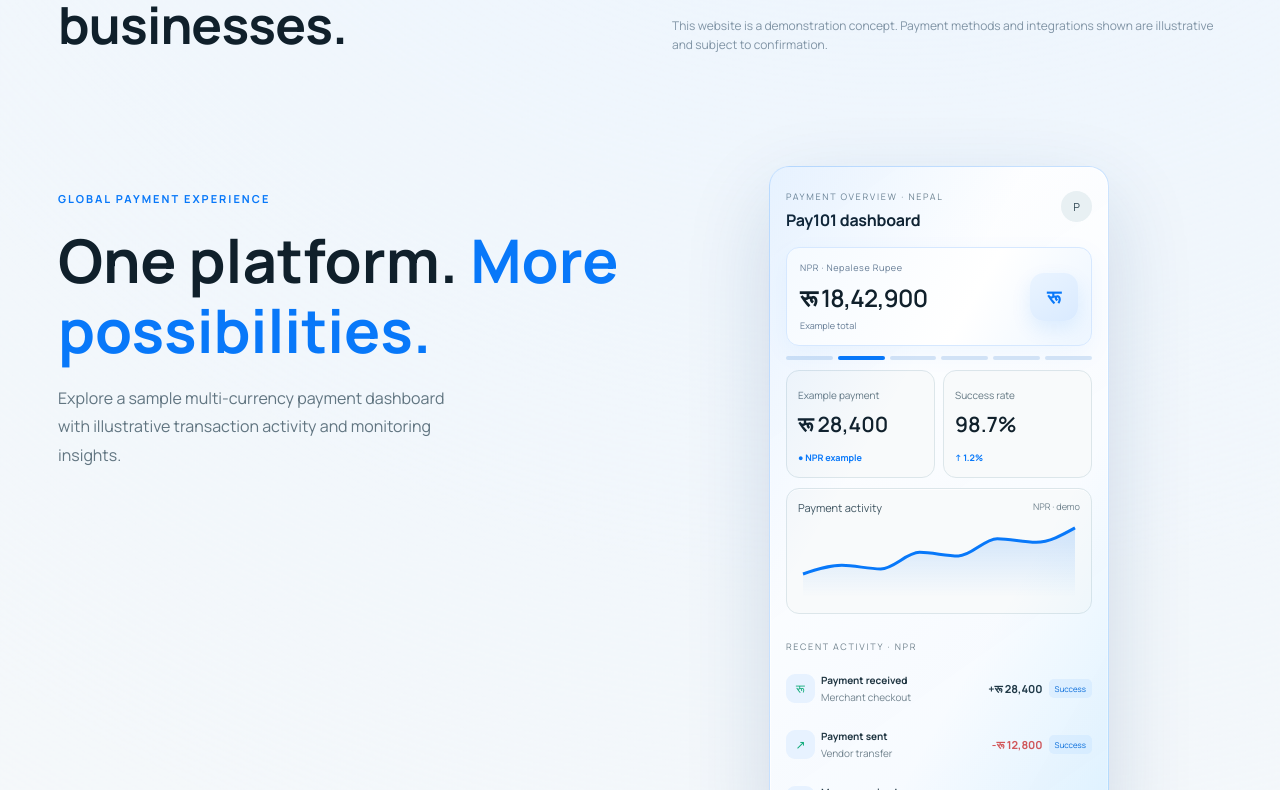
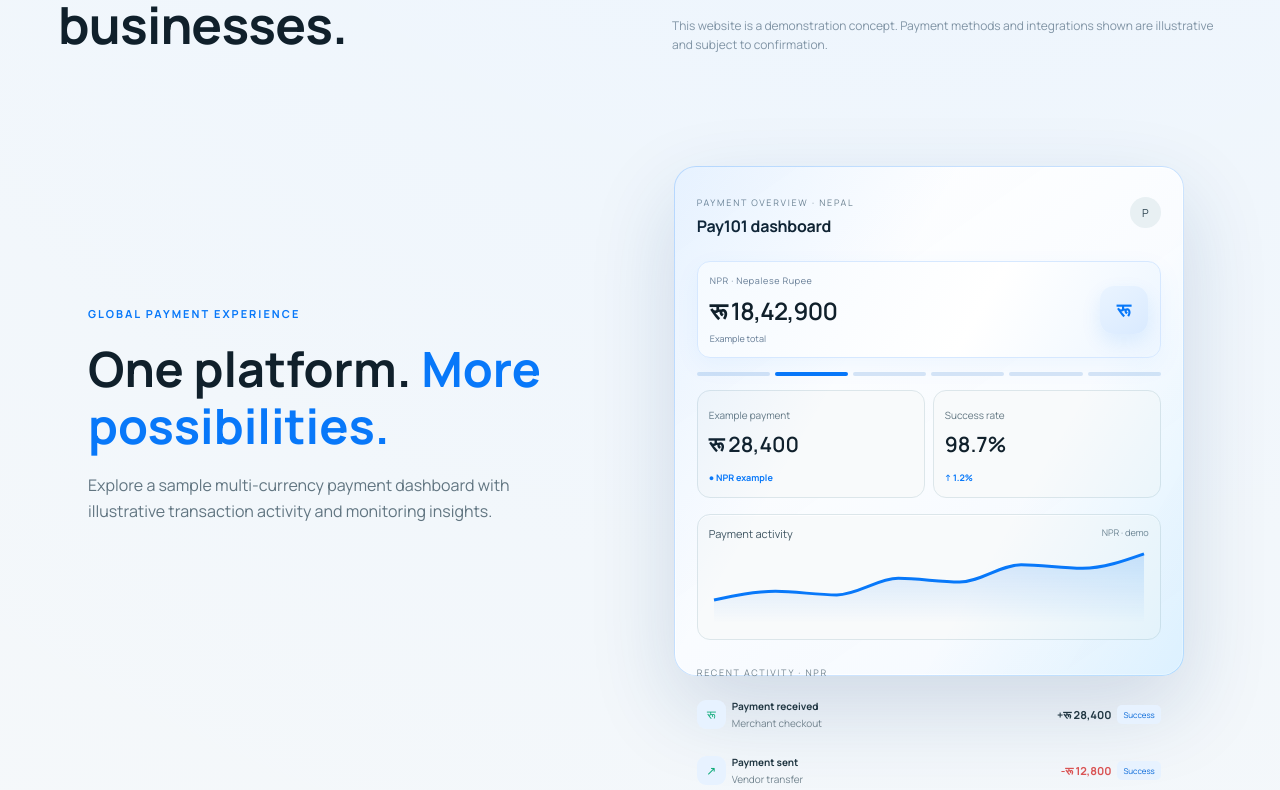
Before and after one commit to kartikmishra543/pay101-demo, a React (Vite) app: page / in a window 1280 px wide. Shown: the part 1050-1840 px from the top of the page. Built offline with nearby package versions, Linux system fonts and the light colour scheme.

Commit message:
Make payment overview square and balance dashboard section for 1080p

```diff
--- a/src/style.css
+++ b/src/style.css
@@ -877,3 +877,20 @@ h1,h2,h3,h4,h5,h6{letter-spacing:-.015em!important;line-height:1.14;font-weight:
 .p101IndustryArt:has(.p101IndustryPhoto:not([style*="display: none"])) > :not(.p101IndustryPhoto){display:none!important}
 .p101IndustryArt .p101IndustryPhoto{z-index:9;object-position:center center}
 .p101IndustryCard:hover .p101IndustryPhoto{transform:scale(1.025)}
+
+/* 1080p dashboard: square overview card, balanced two-column composition */
+@media(min-width:901px){
+ .dashboardShowcase{max-width:1160px!important;grid-template-columns:minmax(0,1fr) minmax(0,1fr)!important;gap:clamp(28px,4vw,60px)!important;align-items:center!important;padding:42px 28px 48px!important}
+ .dashboardShowcaseIntro{align-self:center!important;padding:0!important}
+ .dashboardShowcaseIntro h2{font-size:clamp(40px,3.8vw,60px)!important;line-height:1.08!important;max-width:520px}
+ .dashboardShowcaseIntro p{max-width:460px!important;line-height:1.65!important}
+ .dashboardShowcase .dashboard{width:min(100%,510px)!important;max-width:510px!important;min-width:0!important;min-height:0!important;aspect-ratio:1 / 1;justify-self:center!important;align-self:center!important;display:flex;flex-direction:column;justify-content:space-between;box-sizing:border-box;padding:22px!important;border-radius:22px!important}
+ .dashboardShowcase .dashboard .dashHead{margin-bottom:8px}
+ .dashboardShowcase .dashboard .currencySpotlight{margin-bottom:6px!important;padding:12px!important}
+ .dashboardShowcase .dashboard .stats{margin:6px 0!important}
+ .dashboardShowcase .dashboard .chartWrap{min-height:95px}
+}
+@media(max-width:900px){
+ .dashboardShowcase{grid-template-columns:1fr!important;gap:22px!important}
+ .dashboardShowcase .dashboard{width:min(100%,510px)!important;max-width:510px!important;margin:0 auto!important}
+}
```
